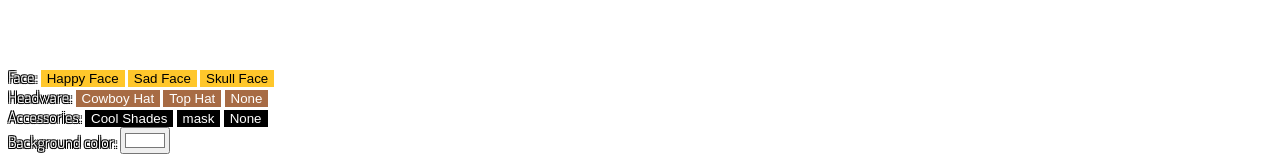
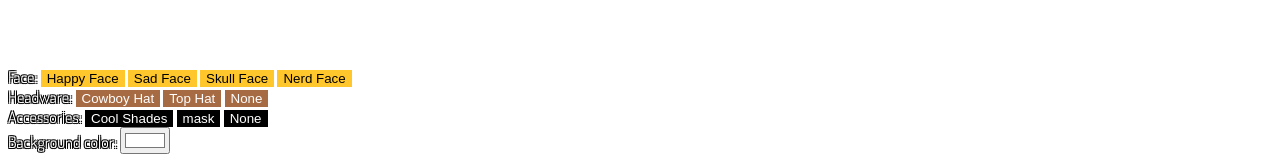
Before and after one commit to bobjoerules/Emojisite, a plain HTML site: page index.html in a window 1280 px wide. Shown: the part 457-617 px from the top of the page. Drawn offline with Linux system fonts and the light colour scheme.

Commit message:
Added nerd face

```diff
--- a/index.html
+++ b/index.html
@@ -24,6 +24,8 @@
     <button class="facebutton" onclick="document.getElementById('headware').src='images/frown face.png'">Sad Face</button>
 
     <button class="facebutton" onclick="document.getElementById('headware').src='images/skull face.png'">Skull Face</button>
+
+    <button class="facebutton" onclick="document.getElementById('headware').src='images/nerd face.png'">Nerd Face</button>
     </div>
 
     <div>Headware:
```
Also changed, not shown: images/nerd face.png (added).
